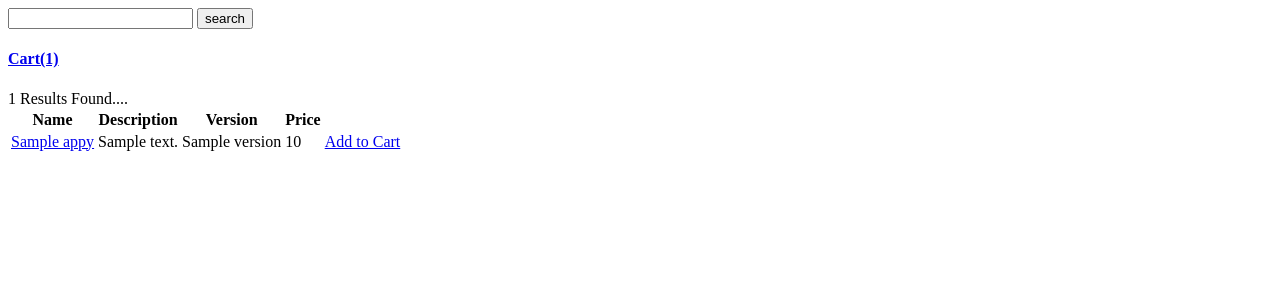
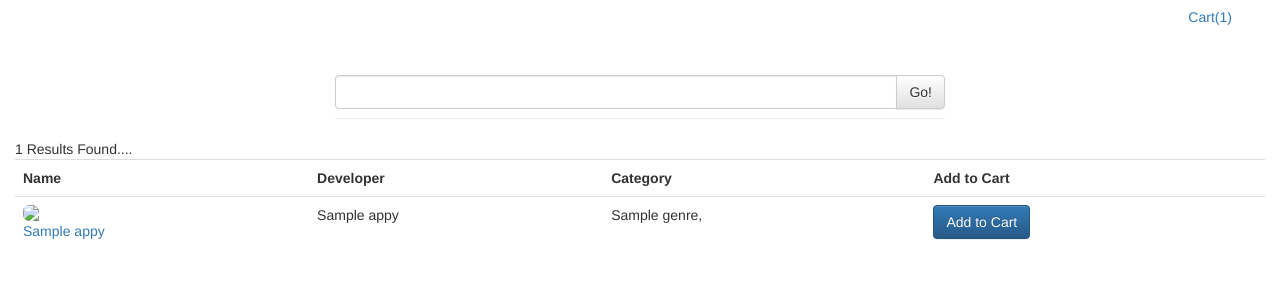
Before and after one commit to roadrunner2348/app-requester, a Django app: template app_requester/requester/templates/requester/index.html in a window 1280 px wide. Shown: the top 300 px of the page. Run offline with Django 3.2, Linux system fonts and the light colour scheme; the template is opened without the code that fills it: most values are stand-ins (such as "Sample title", 1, 10 or a date in 2020); some libraries are stand-ins or nearby versions.

Commit message:
UI Tweaks

```diff
--- /dev/null
+++ b/app_requester/requester/templates/requester/base.html
@@ -0,0 +1,32 @@
+<!DOCTYPE html>
+<html lang="en">
+  <head>
+    <meta charset="utf-8">
+    <meta http-equiv="X-UA-Compatible" content="IE=edge">
+    <meta name="viewport" content="width=device-width, initial-scale=1">
+    <!-- The above 3 meta tags *must* come first in the head; any other head content must come *after* these tags -->
+    <title>{% block title %}App Store Requester{% endblock %}</title>
+
+    <!-- Bootstrap -->
+    <!-- Latest compiled and minified CSS -->
+    <link rel="stylesheet" href="https://maxcdn.bootstrapcdn.com/bootstrap/3.3.7/css/bootstrap.min.css" integrity="sha384-BVYiiSIFeK1dGmJRAkycuHAHRg32OmUcww7on3RYdg4Va+PmSTsz/K68vbdEjh4u" crossorigin="anonymous">
+    <link rel="stylesheet" href="https://maxcdn.bootstrapcdn.com/bootstrap/3.3.7/css/bootstrap-theme.min.css" integrity="sha384-rHyoN1iRsVXV4nD0JutlnGaslCJuC7uwjduW9SVrLvRYooPp2bWYgmgJQIXwl/Sp" crossorigin="anonymous">
+    <!-- HTML5 shim and Respond.js for IE8 support of HTML5 elements and media queries -->
+    <!-- WARNING: Respond.js doesn't work if you view the page via file:// -->
+    <!--[if lt IE 9]>
+      <script src="https://oss.maxcdn.com/html5shiv/3.7.3/html5shiv.min.js"></script>
+      <script src="https://oss.maxcdn.com/respond/1.4.2/respond.min.js"></script>
+    <![endif]-->
+  </head>
+  <body>
+    <div class="container-fluid">
+    {% block content %}
+    {% endblock %}
+    </div>
+
+    <!-- jQuery (necessary for Bootstrap's JavaScript plugins) -->
+    <script src="https://ajax.googleapis.com/ajax/libs/jquery/1.12.4/jquery.min.js"></script>
+    <!-- Include all compiled plugins (below), or include individual files as needed -->
+    <script src="https://maxcdn.bootstrapcdn.com/bootstrap/3.3.7/js/bootstrap.min.js" integrity="sha384-Tc5IQib027qvyjSMfHjOMaLkfuWVxZxUPnCJA7l2mCWNIpG9mGCD8wGNIcPD7Txa" crossorigin="anonymous"></script>
+  </body>
+</html>
--- a/app_requester/requester/templates/requester/cart.html
+++ b/app_requester/requester/templates/requester/cart.html
@@ -6,8 +6,7 @@
   <th>Version</th>
   <th>Seller</th>
 </tr>
-{% for results in cartData %}
-{% for item in results.results %}
+{% for item in cartData %}
 <tr>
   <td><img src="{{ item.artworkUrl60 }}"></img></td>
   <td>{{ item.trackCensoredName }}</td>
@@ -16,6 +15,5 @@
   <td>{{ item.sellerName }}</td>
 </tr>
 {% endfor %}
-{% endfor %}
 </table>
 <a href="{% url 'emptyCart' %}">EmptyCart</a>
--- a/app_requester/requester/templates/requester/index.html
+++ b/app_requester/requester/templates/requester/index.html
@@ -1,27 +1,50 @@
-<form action="{% url 'index' %}" method="post">
-  {% csrf_token %}
-  <input id="search" type="text" name="search">
-  <input type="submit" value="search">
-</form>
+{% extends "requester/base.html" %}
 
-<h4><a href="{% url 'getCart' %}">Cart({{ cartCount }})</a></h4>
+{% block title %}Search for Apps{% endblock %}
+
+{% block content %}
+<div class="row">
+  <div class="col-md-1 col-md-offset-11">
+    <h5><a href="{% url 'getCart' %}">Cart({{ cartCount|length }})</a></h5>
+  </div>
+</div>
+<div class="row">
+  <div class="col-md-6 col-md-offset-3">
+    <div class="page-header">
+      <form action="{% url 'index' %}" method="post">
+        {% csrf_token %}
+        <div class="input-group">
+          <input id="search" type="text" class="form-control" name="search">
+          <span class="input-group-btn">
+            <input type="submit" class="btn btn-default" value="Go!">
+          </span>
+        </div>
+      </form>
+    </div>
+  </div>
+</div>
 
 {{ results.resultCount }} Results Found....
-<table>
+<div class="table-responsive">
+<table class="table">
   <tr>
     <th>Name</th>
-    <th>Description</th>
-    <th>Version</th>
-    <th>Price</th>
-    <th></th>
+    <th>Developer</th>
+    <th>Category</th>
+    <th>Add to Cart</th>
   </tr>
 {% for app in results.results %}
   <tr>
-    <td><a href="{% url 'app' app.trackId %}">{{ app.trackCensoredName }}</a></td>
-    <td>{{ app.description | truncatewords:20 }}
-    <td>{{ app.version }}</td>
-    <td>{{ app.formattedPrice }}</td>
-    <td><a href="{% url 'addToCart' app.trackId %}">Add to Cart</a></td>
+    <td><a href="{% url 'app' app.trackId %}"><img class="img-rounded img-responsive" src="{{ app.artworkUrl60 }}"></img></a><a href="{% url 'app' app.trackId %}">{{ app.trackCensoredName|truncatewords:5 }}</a></td>
+    <td>{{ app.sellerName }}</td>
+    <td>
+      {% for genre in app.genres %}
+        {{ genre }},
+      {% endfor%}
+    </td>
+    <td><a class="btn btn-primary" href="{% url 'addToCart' app.trackId %}">Add to Cart</a></td>
   </tr>
 {% endfor %}
 </table>
+</div>
+{% endblock %}
```
Also changed, not shown: app_requester/requester/views.py (+11 -8 lines).
